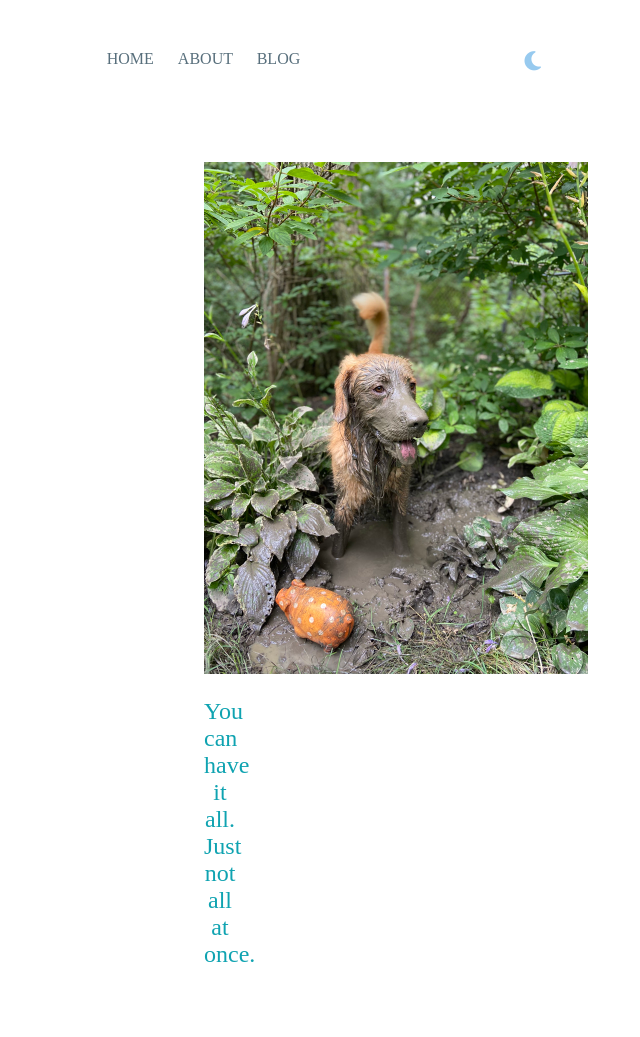
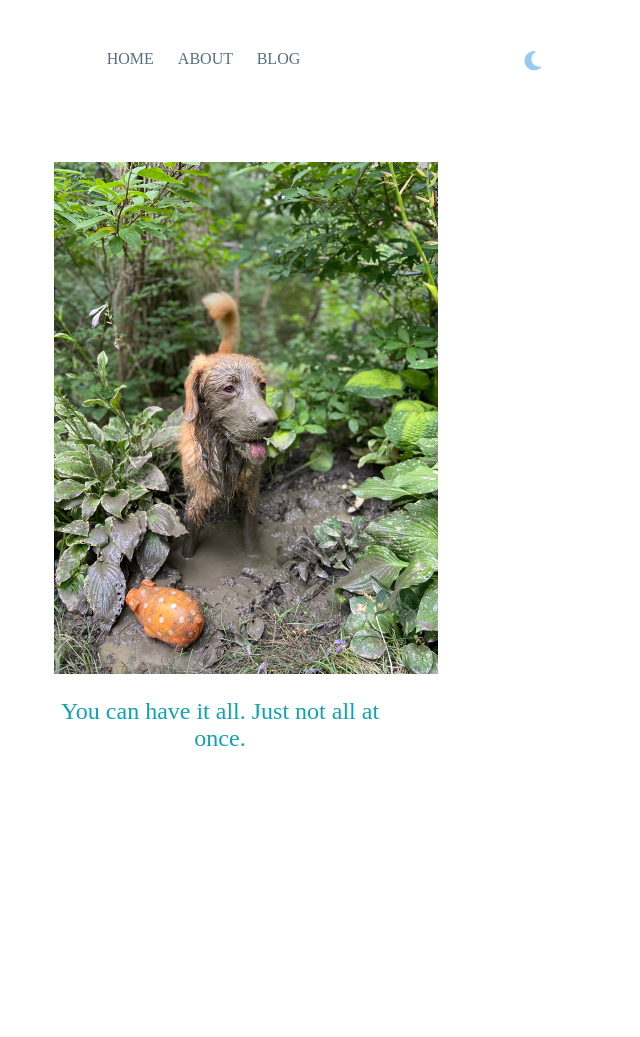
Before and after one commit to vaishnavisen/vaishnavisen.github.io, a Jekyll site: the page built from index.html, in a window 1280 px wide. Shown: the whole page, without its empty margins (420-1060 px from the left). Built offline with Jekyll 4.4.1, drawn with Linux system fonts in a browser that asks for light colours; nearby versions of some CDN libraries; after the commit the page ends 900 px from its top, so only the background shows below that.

Commit message:
Remove redundant page margins

```diff
--- a/_layouts/post.html
+++ b/_layouts/post.html
@@ -1,9 +1,7 @@
 ---
 layout: default
 ---
-<div id = "page_margin">
 <div class="article_title">{{ page.title }}</div>
 <p class="normal_text"> {{ page.date | date: "%-d %B %Y" }} </p>
 </br>
 <div class = "normal_text">{{ content }}</div>
-</div>
--- a/index.html
+++ b/index.html
@@ -2,7 +2,6 @@
 layout: default
 title: Home
 ---
-<div id="page_margin">
 <center>
 <img src="/assets/images/wip.jpeg" alt="" width=384 height = 512/>
 <p class="title">{{ "You can have it all. Just not all at once." }}</p>
```
